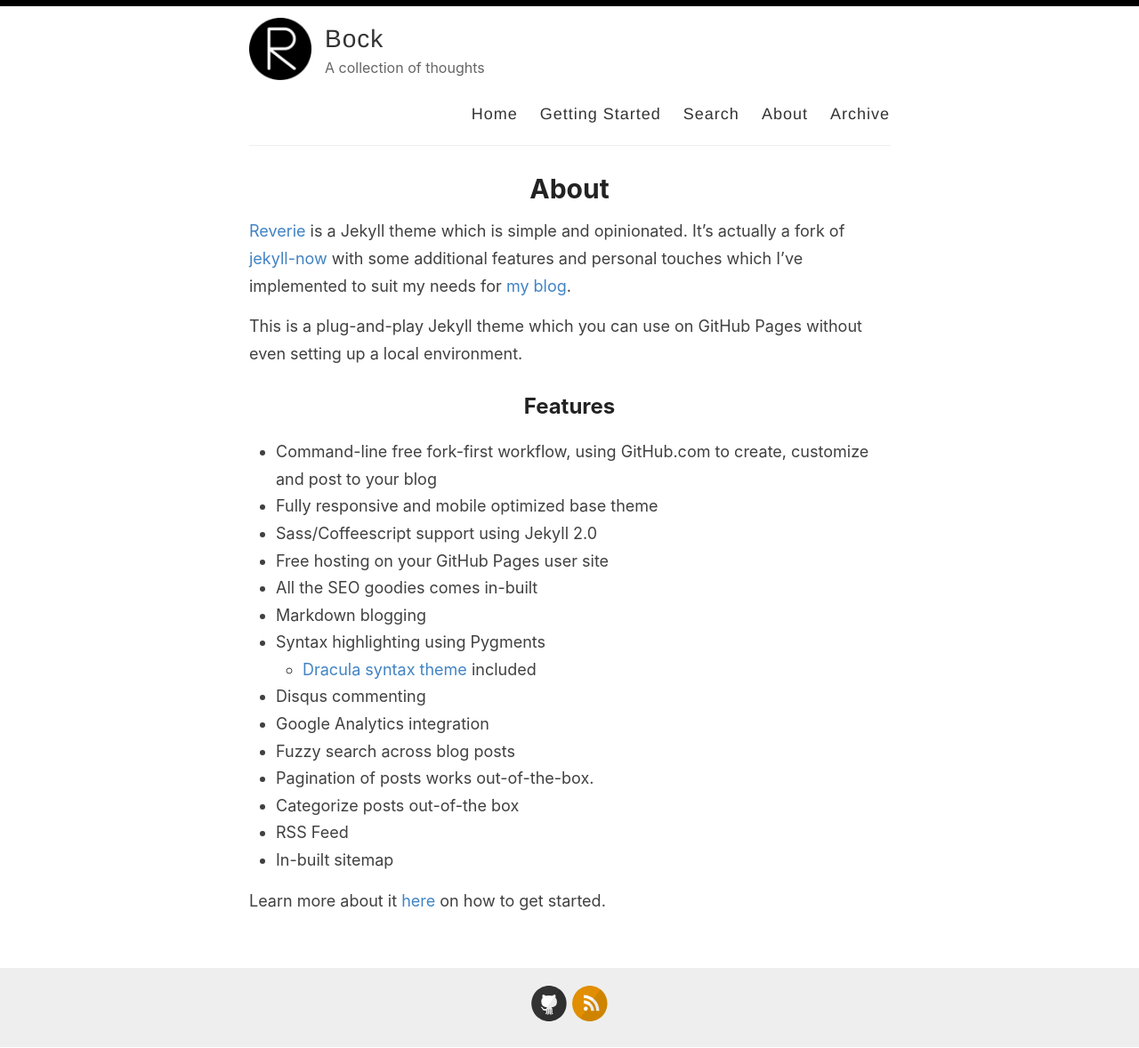
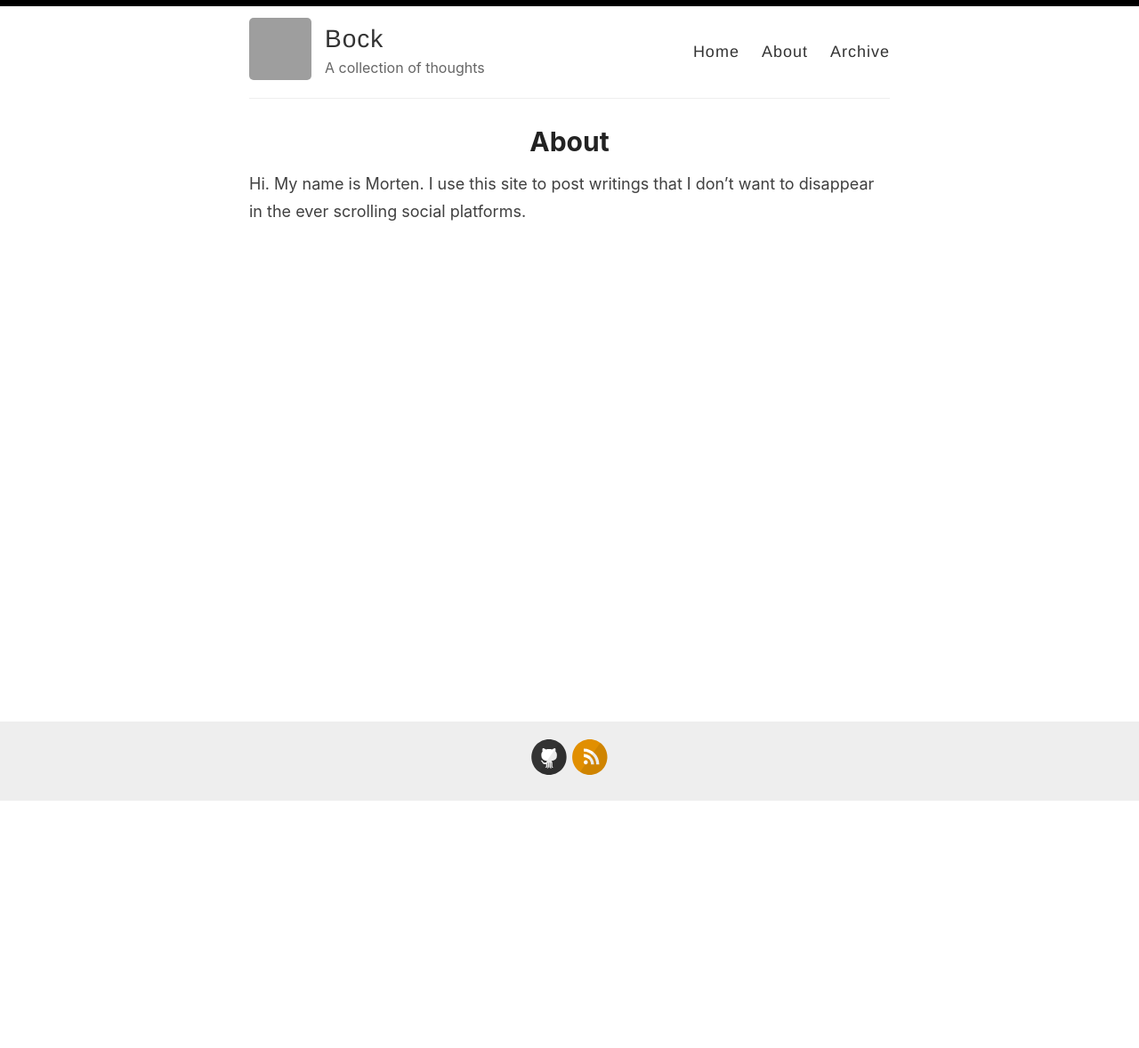
Before and after one commit to mortenbock/mortenbock.github.io, a Jekyll site: the page built from _pages/about.md, in a window 1280 px wide. Shown: the whole page at 89% size. Built offline with Jekyll 4.4.1, drawn with Linux system fonts in a browser that asks for light colours; after the commit the page ends 901 px from its top, so only the background shows below that; grey boxes are pictures that could not be loaded.

Commit message:
Adjust pages and first post

```diff
--- a/_config.yml
+++ b/_config.yml
@@ -12,7 +12,7 @@ author: Morten Bock
 description: A collection of thoughts
 
 # URL of your avatar or profile pic (you could use your GitHub profile pic)
-avatar: /images/reverie.png
+avatar: /images/avatar.png
 
 #
 # Flags below are optional
--- a/_layouts/default.html
+++ b/_layouts/default.html
@@ -29,8 +29,7 @@
 
             <nav>
               <a href="{{ site.baseurl }}/">Home</a>
-              <a href="{{ site.baseurl }}/getting-started">Getting Started</a>
-              <a href="{{ site.baseurl }}/search">Search</a>
+              <!-- <a href="{{ site.baseurl }}/search">Search</a> -->
               <a href="{{ site.baseurl }}/about">About</a>
               <a href="{{ site.baseurl }}/archive">Archive</a>
             </nav>
--- a/_pages/about.md
+++ b/_pages/about.md
@@ -4,26 +4,4 @@ title: About
 permalink: /about/
 ---
 
-[Reverie](https://github.com/amitmerchant1990/reverie) is a Jekyll theme which is simple and opinionated. It's actually a fork of [jekyll-now](https://github.com/barryclark/jekyll-now) with some additional features and personal touches which I've implemented to suit my needs for [my blog](https://www.amitmerchant.com).
-
-This is a plug-and-play Jekyll theme which you can use on GitHub Pages without even setting up a local environment.
-
-## Features
-
-- Command-line free fork-first workflow, using GitHub.com to create, customize and post to your blog
-- Fully responsive and mobile optimized base theme
-- Sass/Coffeescript support using Jekyll 2.0
-- Free hosting on your GitHub Pages user site
-- All the SEO goodies comes in-built
-- Markdown blogging
-- Syntax highlighting using Pygments
-    - [Dracula syntax theme](https://draculatheme.com/) included
-- Disqus commenting
-- Google Analytics integration
-- Fuzzy search across blog posts
-- Pagination of posts works out-of-the-box.
-- Categorize posts out-of-the box
-- RSS Feed
-- In-built sitemap
-
-Learn more about it [here](https://github.com/amitmerchant1990/reverie) on how to get started.
+Hi. My name is Morten. I use this site to post writings that I don't want to disappear in the ever scrolling social platforms.
```
Also changed, not shown: _posts/2026-05-17-it-has-been-20-years.md (added, +7 -0 lines), _drafts/2019-02-13-introducing-reverie-jekyll-theme.md (renamed from _posts/2019-02-13-introducing-reverie-jekyll-theme.md), _drafts/2019-08-08-no-title-posts.md (renamed from _posts/2019-08-08-no-title-posts.md), _drafts/2019-12-11-pullquotes.md (renamed from _posts/2019-12-11-pullquotes.md), _drafts/2019-7-27-super-long-article.md (renamed from _posts/2019-7-27-super-long-article.md), _drafts/2019-7-27-this-post-demonstrates-post-content-styles.md (renamed from _posts/2019-7-27-this-post-demonstrates-post-content-styles.md), _drafts/2019-7-28-super-short-article.md (renamed from _posts/2019-7-28-super-short-article.md), _drafts/2019-8-12-code-snippets.md (renamed from _posts/2019-8-12-code-snippets.md), 1 other file.
